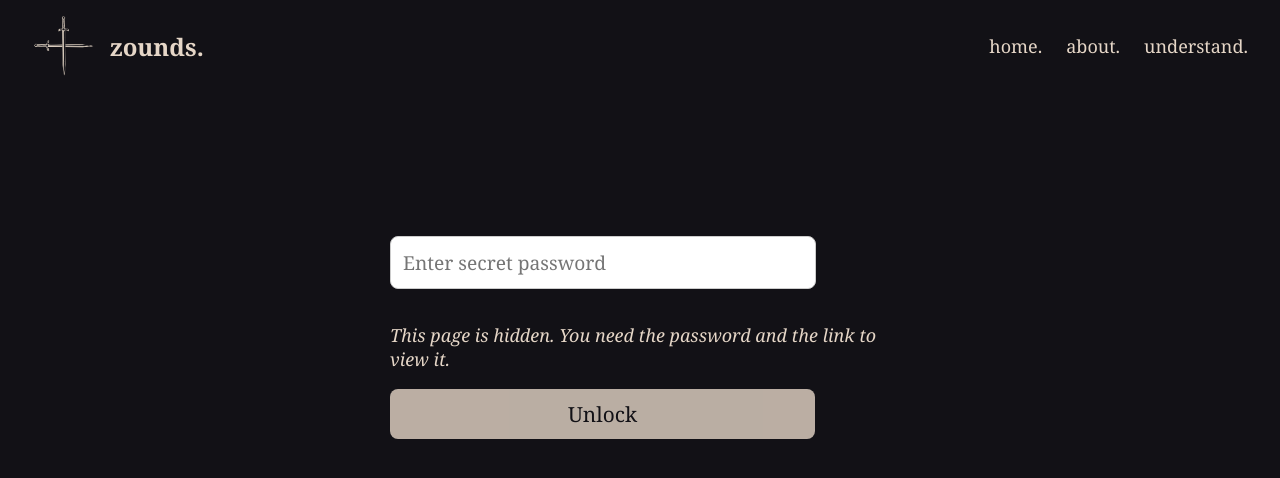
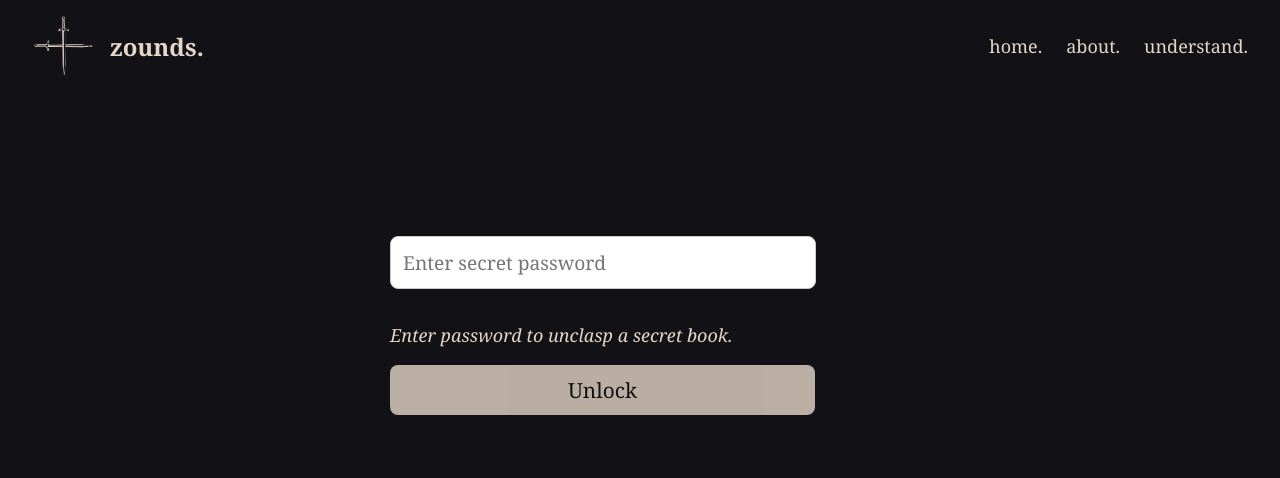
Before and after one commit to sitapawar/zounds, a React (Create React App) app: page /hehe in a window 1280 px wide. Shown: the top 478 px of the page. Built offline with nearby package versions, Linux system fonts and the light colour scheme; no server answers.

Commit message:
unclasp a secret book

```diff
--- a/src/components/hehe.js
+++ b/src/components/hehe.js
@@ -238,7 +238,7 @@ export default function SecretPage() {
             onKeyDown={handleKeyDown}
           />
           <p>
-            <i>This page is hidden. You need the password and the link to view it.</i>
+            <i>Enter password to unclasp a secret book.</i>
           </p>
           <button className="name-button" onClick={checkPassword}>
             Unlock
```
